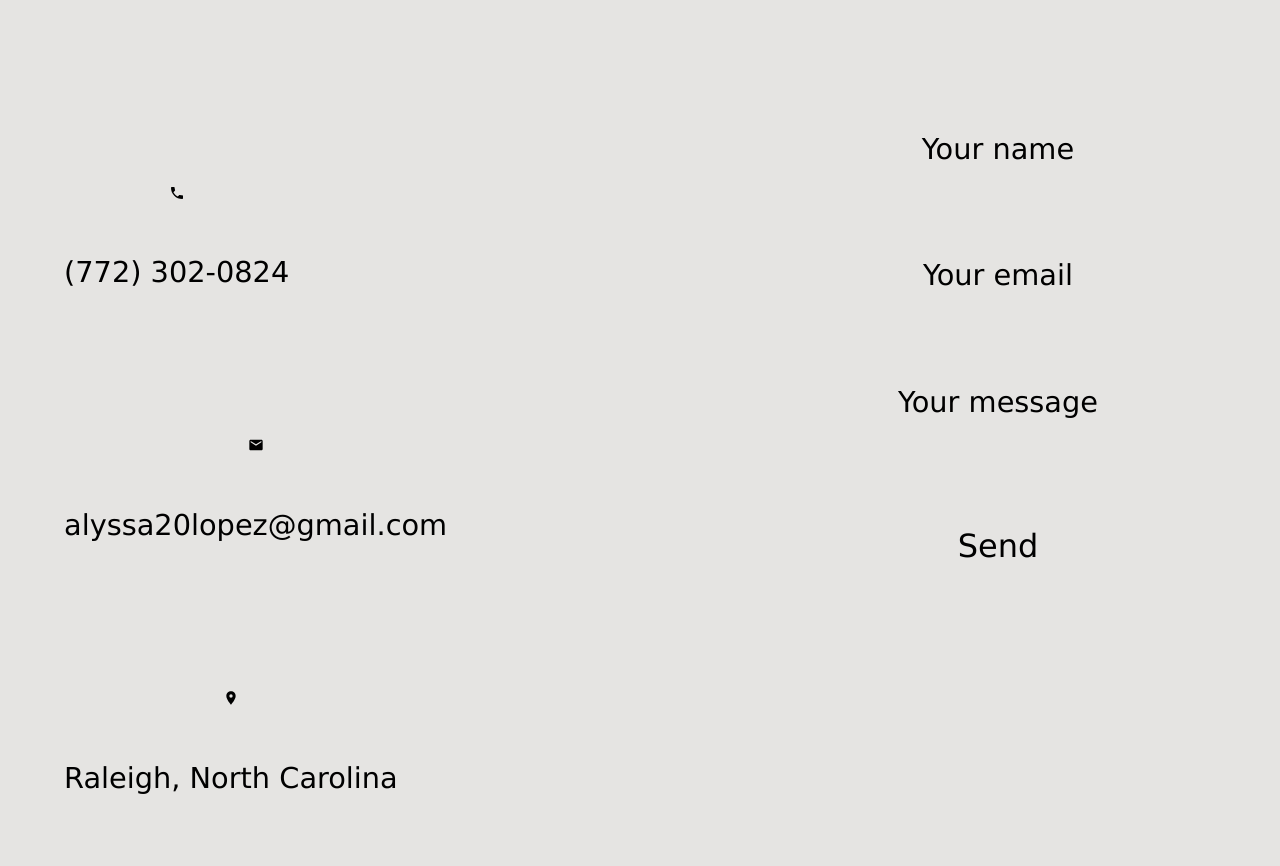
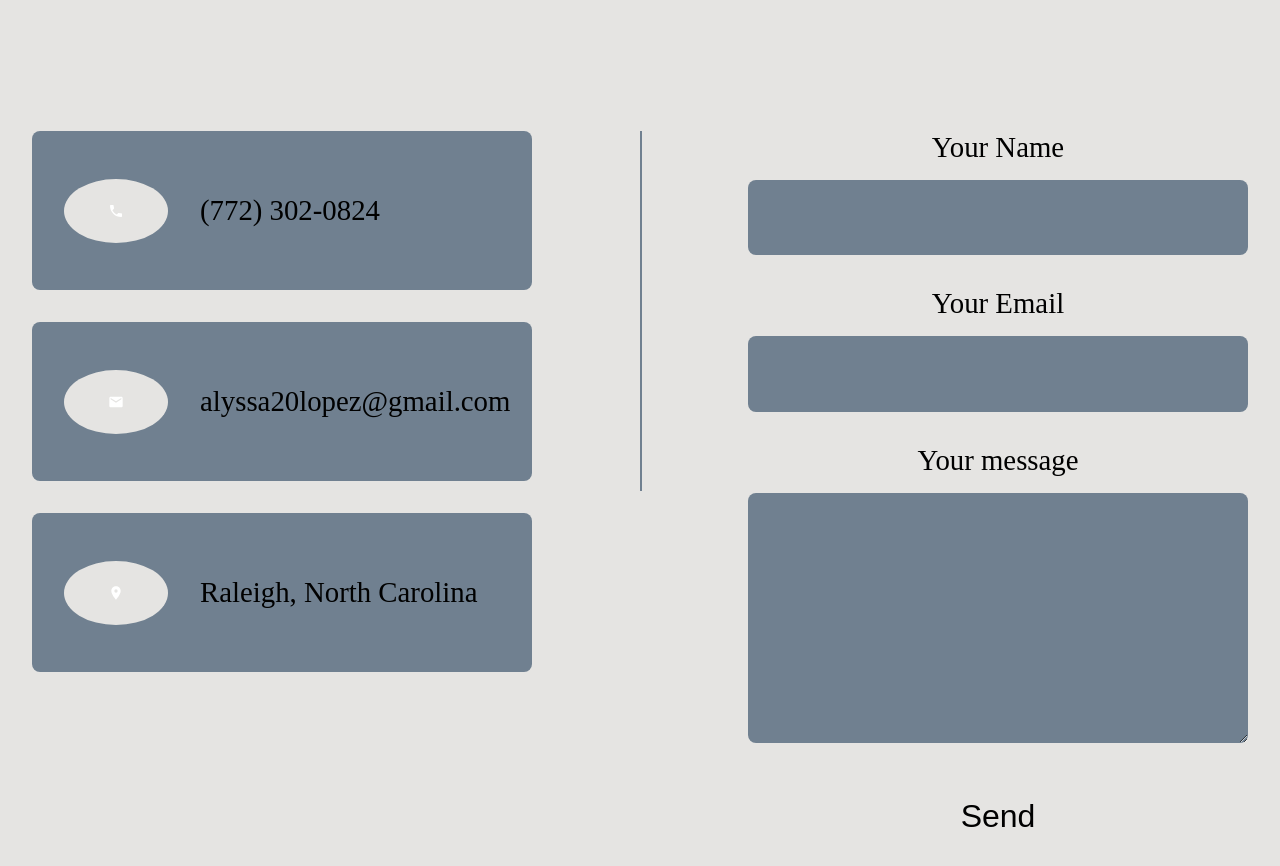
Before and after one commit to alyssa20lopez/react-portfolio, a React (Create React App) app: page /contact in a window 1280 px wide. Shown: the part 446-1312 px from the top of the page. Built offline with nearby package versions, Linux system fonts and the light colour scheme.

Commit message:
Added Typography

```diff
--- a/src/components/ContactForm.js
+++ b/src/components/ContactForm.js
@@ -1,7 +1,7 @@
-import React, { useState } from "react";
-import styled from "styled-components";
+import React, { useState } from 'react';
+import styled from 'styled-components';
 
-const FormStyles = styled.form`
+const FormStyle = styled.form`
   width: 100%;
   .form-group {
     width: 100%;
@@ -11,12 +11,12 @@ const FormStyles = styled.form`
     font-size: 1.8rem;
   }
   input,
-  textarea{
+  textarea {
     width: 100%;
     font-size: 2rem;
     padding: 1.2rem;
-    color: var(--gray-1);
-    background-color: var(--deep-dark);
+    color: #E5E4E2;
+    background-color: #708090;
     outline: none;
     border: none;
     border-radius: 8px;
@@ -26,7 +26,7 @@ const FormStyles = styled.form`
     min-height: 250px;
     resize: vertical;
   }
-  button[type="submit"] {
+  button[type='submit'] {
     background-color: var(--gray-1);
     color: var(--black);
     font-size: 2rem;
@@ -40,53 +40,50 @@ const FormStyles = styled.form`
 `;
 
 export default function ContactForm() {
-  const [name, setName] = useState("");
-  const [email, setEmail] = useState("");
-  const [message, setMessage] = useState("");
+  const [name, setName] = useState('');
+  const [email, setEmail] = useState('');
+  const [message, setMessage] = useState('');
   return (
-    <div>
-      <FormStyles>
-        <div classemail="form-group">
+    <>
+      <FormStyle>
+        <div className="form-group">
           <label htmlFor="name">
-            {" "}
-            Your name
+            Your Name
             <input
               type="text"
               id="name"
-              email="name"
+              name="name"
               value={name}
               onChange={(e) => setName(e.target.value)}
             />
           </label>
         </div>
-        <div classemail="form-group">
+        <div className="form-group">
           <label htmlFor="email">
-            {" "}
-            Your email
+            Your Email
             <input
-              type="text"
+              type="email"
               id="email"
-              email="email"
+              name="email"
               value={email}
               onChange={(e) => setEmail(e.target.value)}
             />
           </label>
         </div>
-        <div classemail="form-group">
+        <div className="form-group">
           <label htmlFor="message">
-            {" "}
             Your message
-            <input
+            <textarea
               type="text"
               id="message"
-              email="message"
+              name="message"
               value={message}
               onChange={(e) => setMessage(e.target.value)}
             />
           </label>
         </div>
         <button type="submit">Send</button>
-      </FormStyles>
-    </div>
+      </FormStyle>
+    </>
   );
 }
--- a/src/components/ContactInfo.js
+++ b/src/components/ContactInfo.js
@@ -1,40 +1,39 @@
-import React from "react";
-import { MdPlace } from "react-icons/md";
-import styled from "styled-components";
-import PText from "./PText";
+import React from 'react';
+import { MdPlace } from 'react-icons/md';
+import styled from 'styled-components';
+import PText from './PText';
 
 const ItemStyles = styled.div`
   padding: 2rem;
-  background-color: var(--deep-dark);
+  background-color: #708090;
   display: flex;
   align-items: center;
   gap: 2rem;
   border-radius: 8px;
   margin-bottom: 2rem;
   .icon {
-    color: var(--white);
-    background-color: var(--gray-2);
-    padding: 1.3rem;
+    color: white;
+    background-color: #E5E4E2;
+    padding: 1.5rem;
+    display: flex;
     align-items: center;
     justify-content: center;
     border-radius: 50%;
   }
-  svg{
+  svg {
     width: 3.5rem;
   }
 `;
 
-export default function ContactInfo({
+export default function ContactInfoItem({
   icon = <MdPlace />,
-  text = "This is info!",
+  text = 'I need text ',
 }) {
   return (
     <ItemStyles>
-      <div>
-        <div className="icon">{icon}</div>
-        <div className="info">
-          <PText>{text}</PText>
-        </div>
+      <div className="icon">{icon}</div>
+      <div className="info">
+        <PText>{text}</PText>
       </div>
     </ItemStyles>
   );
--- a/src/components/ContactSection.js
+++ b/src/components/ContactSection.js
@@ -19,7 +19,7 @@ const ContactSectionStyle = styled.div`
     content: '';
     width: 2px;
     height: 50%;
-    background-color: var(--gray-1);
+    background-color: #708090;
     left: 50%;
     top: 30%
     transform: translate(-50%, -50%);
--- a/src/styles.css
+++ b/src/styles.css
@@ -1,6 +1,5 @@
 * {
   box-sizing: border-box;
-  font-family:'Lucida Grande', 'Lucida Sans', Arial, sans-serif
 }
 
 body {
--- /dev/null
+++ b/src/styles/Typography.js
@@ -0,0 +1,35 @@
+import { createGlobalStyle } from 'styled-components';
+import RobotoMonoRegular from '../assets/fonts/RobotoMono-Regular.ttf';
+import MontserratSemiBold from '../assets/fonts/Montserrat-SemiBold.ttf';
+import MontserratBold from '../assets/fonts/Montserrat-Bold.ttf';
+
+const Typography = createGlobalStyle`
+  @font-face {
+    font-family: 'RobotoMono Regular';
+    src: url(${RobotoMonoRegular});
+    font-style: normal;
+  }
+  @font-face {
+    font-family: 'Montserrat SemiBold';
+    src: url(${MontserratSemiBold});
+    font-style: normal;
+  }
+  @font-face {
+    font-family: 'Montserrat Bold';
+    src: url(${MontserratBold});
+    font-style: normal;
+  }
+  html{
+    font-family: 'RobotoMono Regular';
+    color: var(--gray-1);
+  }
+  *{
+    font-family: 'RobotoMono Regular';
+    color: var(--gray-1);
+  }
+  h1,h2,h3,h4,h5,h6{
+    font-family: 'Montserrat SemiBold'
+  }
+`;
+
+export default Typography;
```
